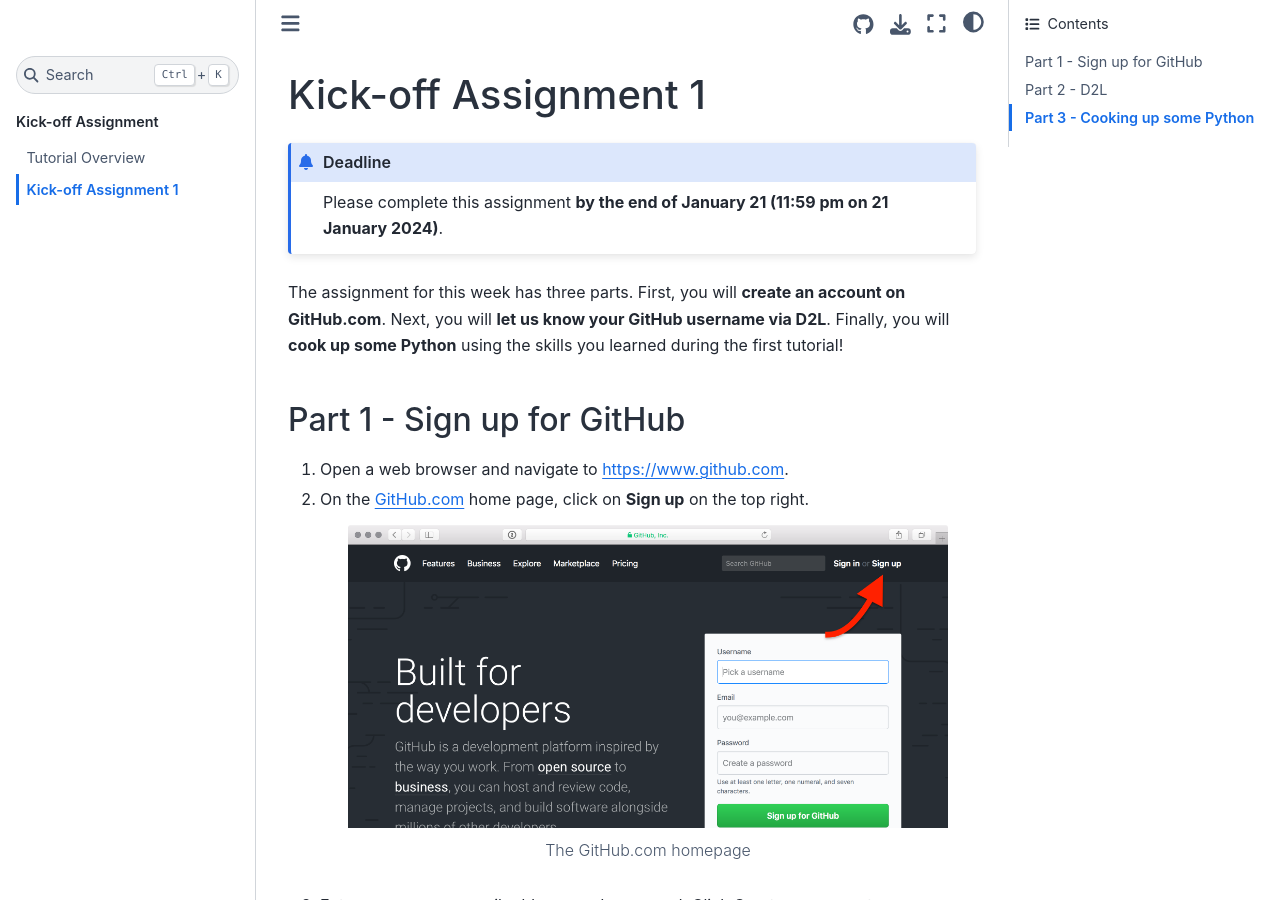
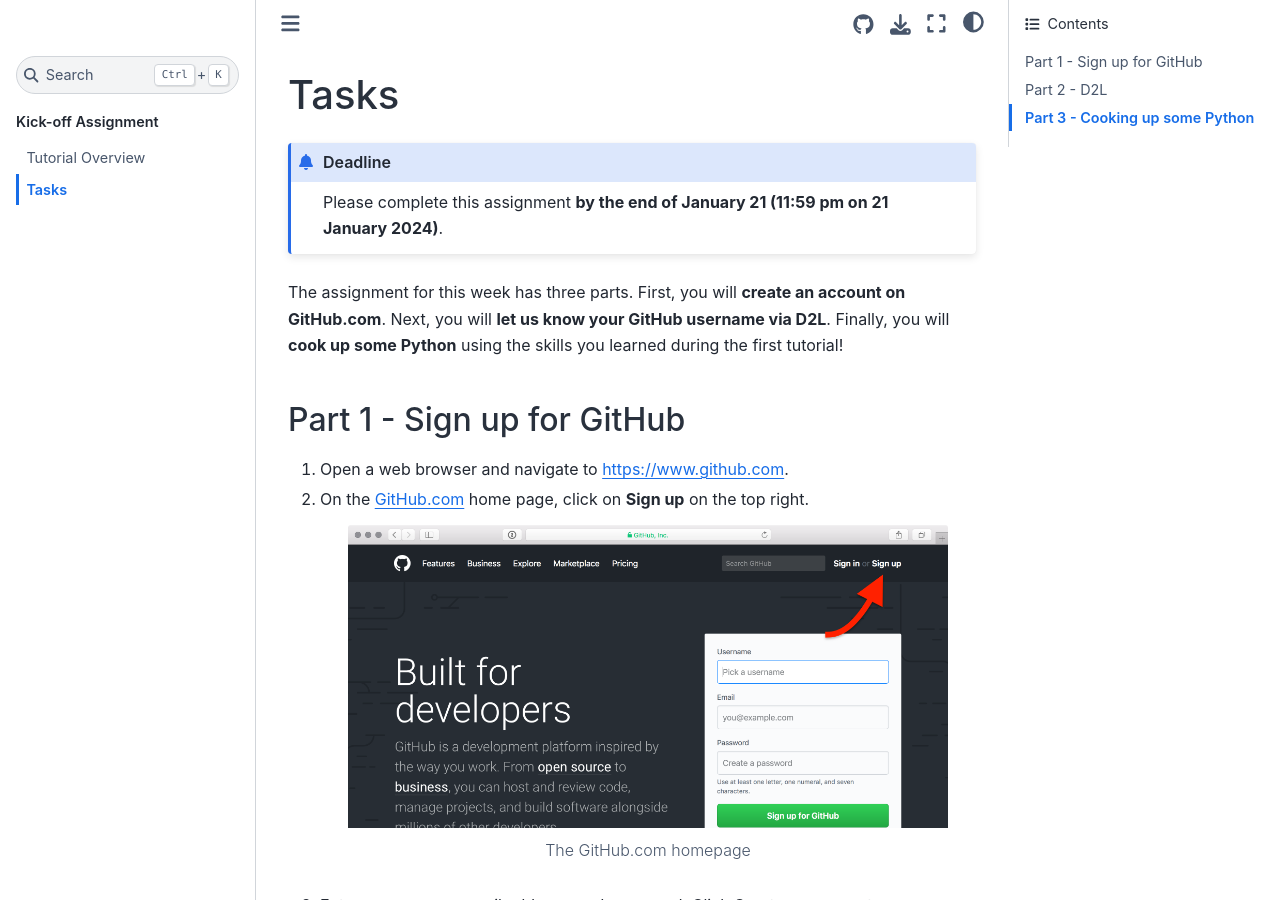
Before and after one commit to safarzadeh-reza/ENGO645-Assignments, a Sphinx documentation site: the page built from source/tutorials/L1/assignment-1.rst, in a window 1280 px wide and 900 px high. Built offline with Sphinx 7.4.7 and the Sphinx Book theme 1.1.4, drawn with Linux system fonts in a browser that asks for light colours.

Commit message:
kick off tasks

```diff
--- a/source/index.rst
+++ b/source/index.rst
@@ -1,6 +1,6 @@
 
 
-.. image:: img/banner/logo.png
+.. image:: img/banner/logo_2.png
     :class: dark-light
 
 Welcome to Spatial Data Mining Lab 2024!
--- a/source/tutorials/L1/assignment-1.rst
+++ b/source/tutorials/L1/assignment-1.rst
@@ -1,4 +1,4 @@
-Kick-off Assignment 1
+Tasks
 ==========
 
 .. admonition:: Deadline
```
Also changed, not shown: 1 other file.
